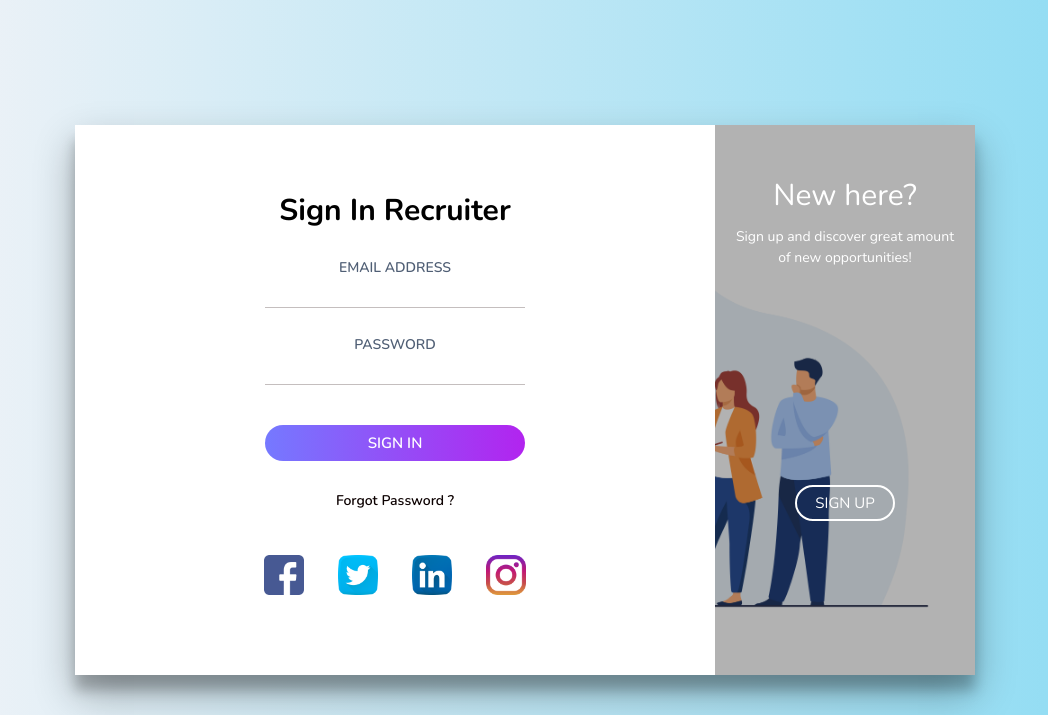
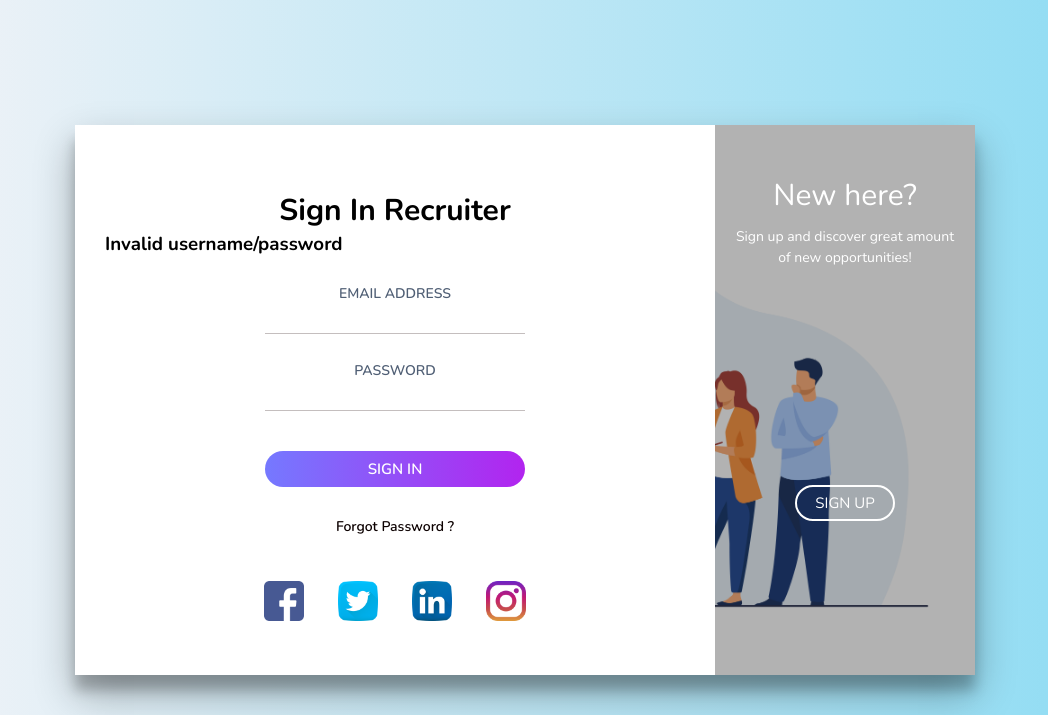
Before and after one commit to shivam0201/kaam_karo, a Flask app: page /login_validation_recruiter in a window 1280 px wide. Shown: the top 715 px of the page, without its empty margins (115-1163 px from the left). Run offline with Flask 2, Linux system fonts and the light colour scheme; data that the repository does not hold is empty; some libraries are stand-ins or nearby versions.

Commit message:
optional commit

```diff
--- a/app.py
+++ b/app.py
@@ -31,7 +31,7 @@ def login_recruiter():
     return render_template('RECRUITER_SIGNUP.html')
 
 
-@app.route('/registration')
+@app.route('/registration/<string:user>')
 def registration():
     return render_template('Registration.html')
 
@@ -64,8 +64,8 @@ def login_validation_developer():
         p_name = passwd['password']
     if login_user_developer:
         if p_name == l_passwd:
-            return redirect('/registration')
-    return render_template('/SIGNUP.html', message='Invalid username/password')
+            return redirect('/registration/', user=l_email)
+    return render_template('/SIGNUP.html', message1='Invalid username/password')
 
 
 @app.route('/add_user_developer', methods=['POST'])
@@ -79,7 +79,7 @@ def add_user_developer():
             r_passwd = request.form.get('r_password_d')
             users_d.insert_one({'username': r_email, 'password': r_passwd})
             return redirect('/login_developer')
-        return render_template('/SIGNUP.html', message='User already exists')
+        return render_template('/SIGNUP.html', message2='User already exists')
 
 
 # <------------------------------------------------Section for the recruiter---------------------------------------------------------------->
@@ -95,7 +95,7 @@ def login_validation():
     if login_user_r:
         if l_passwd == p_name:
             return "Recruiter successfully logged in"
-    return render_template('/RECRUITER_SIGNUP.html', message="Invalid username/password")
+    return render_template('/RECRUITER_SIGNUP.html', message3="Invalid username/password")
 
 
 @app.route('/add_user_recruiter', methods=['POST'])
@@ -109,7 +109,7 @@ def add_user():
             r_passwd = request.form.get('r_password_r')
             users_r.insert_one({'username': r_email, 'password': r_passwd})
             return redirect('/login_recruiter')
-        return render_template('/RECRUITER_SIGNUP.html', message="User already exists")
+        return render_template('/RECRUITER_SIGNUP.html', message4="User already exists")
 
 
 @app.route('/developer_information', methods=['POST'])
--- a/templates/RECRUITER_SIGNUP.html
+++ b/templates/RECRUITER_SIGNUP.html
@@ -334,6 +334,7 @@
         <div class="form sign-in">
             <form method="post" action="/login_validation_recruiter">
                 <h2>Sign In Recruiter</h2>
+                <h3 class="invalid_username_developer">{{ message3 }}</h3>
                 <label>
                     <span>Email Address</span>
                     <input type="email" name="l_email_r">
@@ -374,6 +375,7 @@
             <div class="form sign-up">
                 <form method="POST" action="/add_user_recruiter">
                     <h2>Sign Up Recruiter</h2>
+                    <h3 class="Developer_already_exist">{{ message4 }}</h3>
                     <label>
                         <span>Name</span>
                         <input type="text" name="r_name_r" placeholder="ATUL MISHRA">
@@ -396,9 +398,6 @@
         </div>
     </div>
     <script type="text/javascript" src="./static/js/scrippt.js"></script>
-    <script>
-        window.alert("{{ message}}");
-    </script>
 </body>
 
 </html>
--- a/templates/SIGNUP.html
+++ b/templates/SIGNUP.html
@@ -334,6 +334,7 @@
     <div class="form sign-in">
       <form method="post" action="/login_validation_developer">
         <h2>Sign In Developer</h2>
+        <h3 class="invalid_username_developer">{{ message1 }}</h3>
         <label>
           <span>Email Address</span>
           <input type="email" name="l_email_d">
@@ -374,6 +375,7 @@
       <div class="form sign-up">
         <form method="POST" action="/add_user_developer">
           <h2>Sign Up Developer</h2>
+          <h3 class="Developer_already_exist">{{ message2 }}</h3>
           <label>
             <span>Name</span>
             <input type="text" name="r_name_d" placeholder="ATUL MISHRA">
@@ -396,9 +398,6 @@
     </div>
   </div>
   <script type="text/javascript" src="./static/js/scrippt.js"></script>
-  <script>
-    window.alert("{{ message }}");
-  </script>
 </body>
 
 </html>
```
